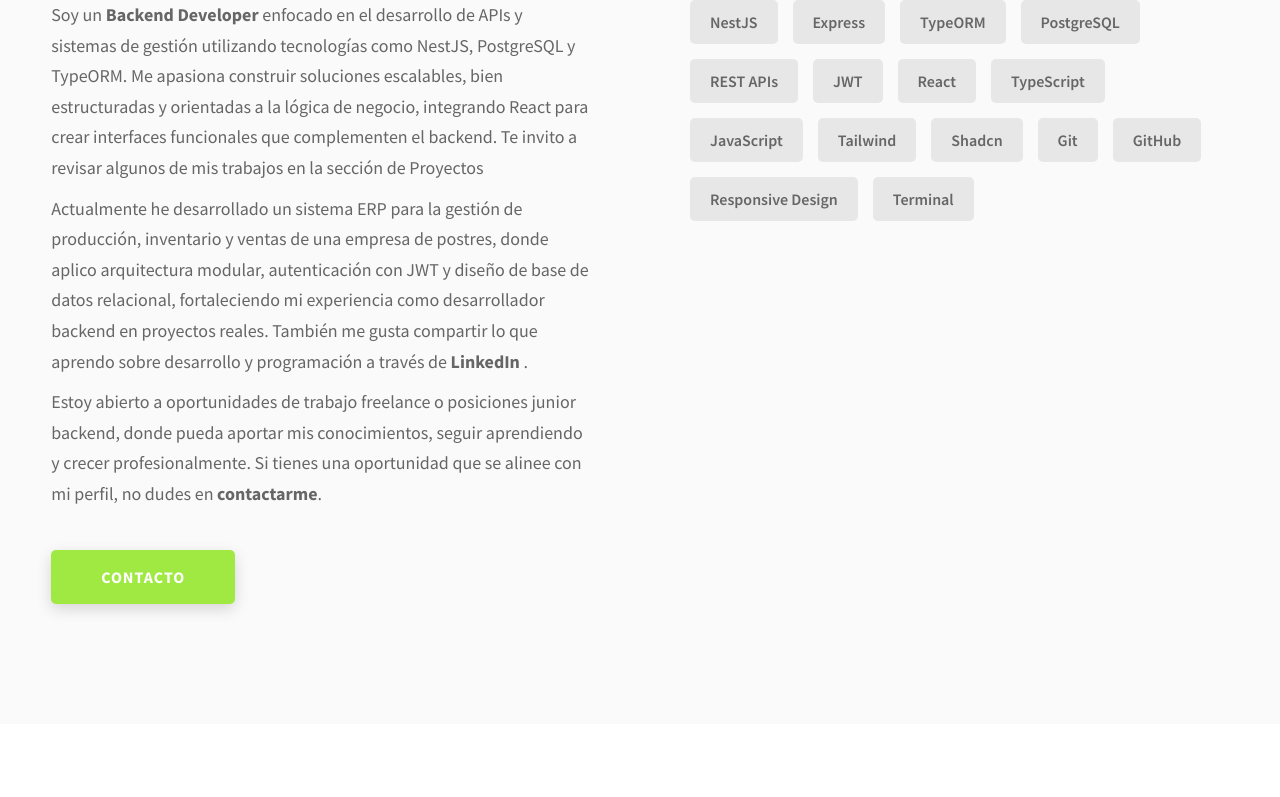
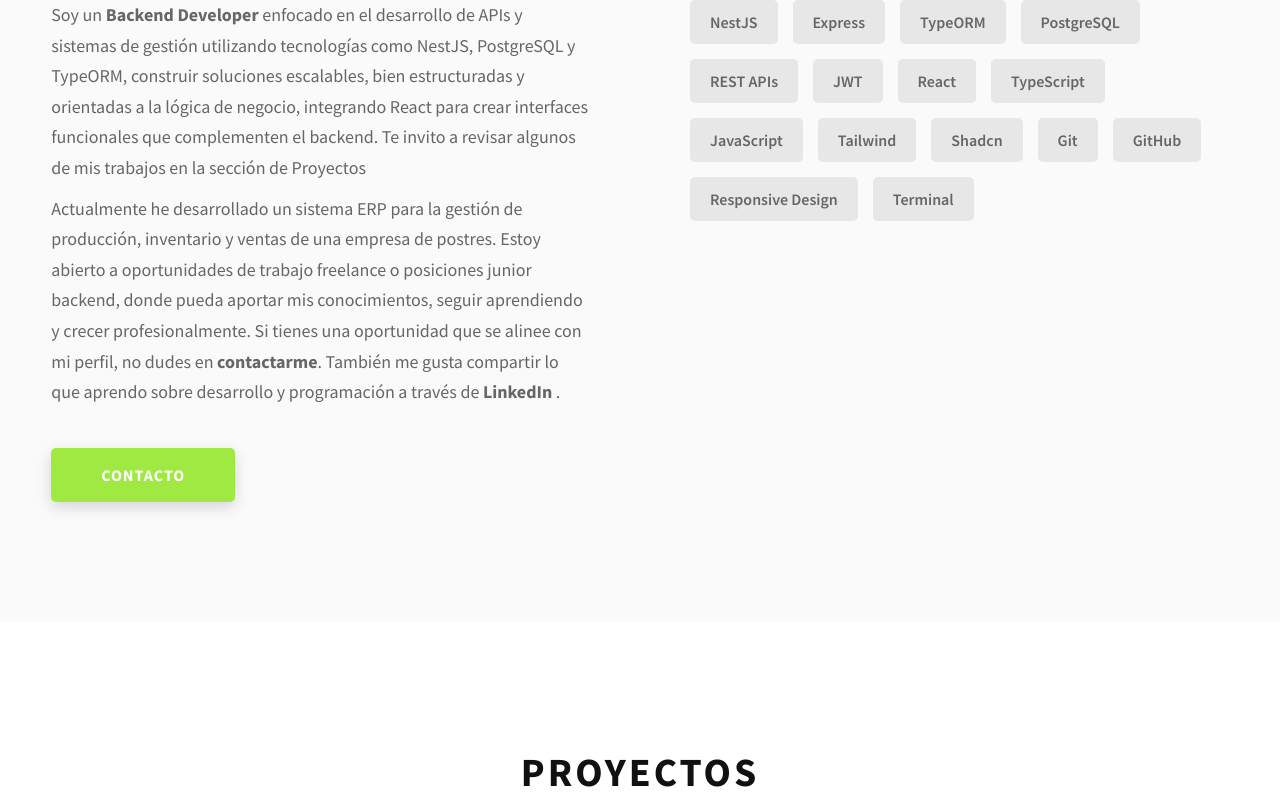
Before and after one commit to AngelQP/portafolio, a React (Vite) app: page / in a window 1280 px wide. Shown: the part 1241-2038 px from the top of the page. Built offline with nearby package versions, Linux system fonts and the light colour scheme.

Commit message:
mejora de about

```diff
--- a/src/components/About.jsx
+++ b/src/components/About.jsx
@@ -30,16 +30,15 @@
             <div className="about__content-details">
 
             <p className="about__content-details-paragraph">
-              Soy un <strong>Backend Developer</strong> enfocado en el desarrollo de APIs y sistemas de gestión utilizando tecnologías como NestJS, PostgreSQL y TypeORM. Me apasiona construir soluciones escalables, bien estructuradas y orientadas a la lógica de negocio, integrando React para crear interfaces funcionales que complementen el backend. Te invito a revisar algunos de mis trabajos en la sección de Proyectos
-              {/* Soy un <strong>Frontend Web Developer</strong> que construye el front-end de sitios y aplicaciones web mejorando la calidad del producto o servicio. Dale un vistazo a algunos de mis trabajos en la sección de
-              <strong> Proyectos </strong>. */}
+              Soy un <strong>Backend Developer</strong> enfocado en el desarrollo de APIs y sistemas de gestión utilizando tecnologías como NestJS, PostgreSQL y TypeORM, construir soluciones escalables, bien estructuradas y orientadas a la lógica de negocio, integrando React para crear interfaces funcionales que complementen el backend. Te invito a revisar algunos de mis trabajos en la sección de Proyectos
             </p>
             <p className="about__content-details-paragraph">
-              Actualmente he desarrollado un sistema ERP para la gestión de producción, inventario y ventas de una empresa de postres, donde aplico arquitectura modular, autenticación con JWT y diseño de base de datos relacional, fortaleciendo mi experiencia como desarrollador backend en proyectos reales. También me gusta compartir lo que aprendo sobre desarrollo y programación a través de <a rel="noreferrer" href="https://www.linkedin.com/in/angel-quispe-pomajulca-562327116/" target="_blank"> <strong>LinkedIn </strong></a>.
+              Actualmente he desarrollado un sistema ERP para la gestión de producción, inventario y ventas de una empresa de postres. Estoy abierto a oportunidades de trabajo freelance o posiciones junior backend, donde pueda aportar mis conocimientos, seguir aprendiendo y crecer profesionalmente. Si tienes una oportunidad que se alinee con mi perfil, no dudes en <a href="https://wa.me/979379654?text=Hola%20quiero%20conocer%20más%20sobre%20tus%20servicios" target="_blank" rel="noreferrer"> <strong>contactarme</strong></a>.
+              También me gusta compartir lo que aprendo sobre desarrollo y programación a través de <a rel="noreferrer" href="https://www.linkedin.com/in/angel-quispe-pomajulca-562327116/" target="_blank"> <strong>LinkedIn </strong></a>.
             </p>
-            <p className="about__content-details-paragraph">
+            {/* <p className="about__content-details-paragraph">
               Estoy abierto a oportunidades de trabajo freelance o posiciones junior backend, donde pueda aportar mis conocimientos, seguir aprendiendo y crecer profesionalmente. Si tienes una oportunidad que se alinee con mi perfil, no dudes en <a href="https://wa.me/979379654?text=Hola%20quiero%20conocer%20más%20sobre%20tus%20servicios" target="_blank" rel="noreferrer"> <strong>contactarme</strong></a>.
-            </p>
+            </p> */}
             </div>
 
             <LinkRef $normal href='#contact'>Contacto</LinkRef>
```
